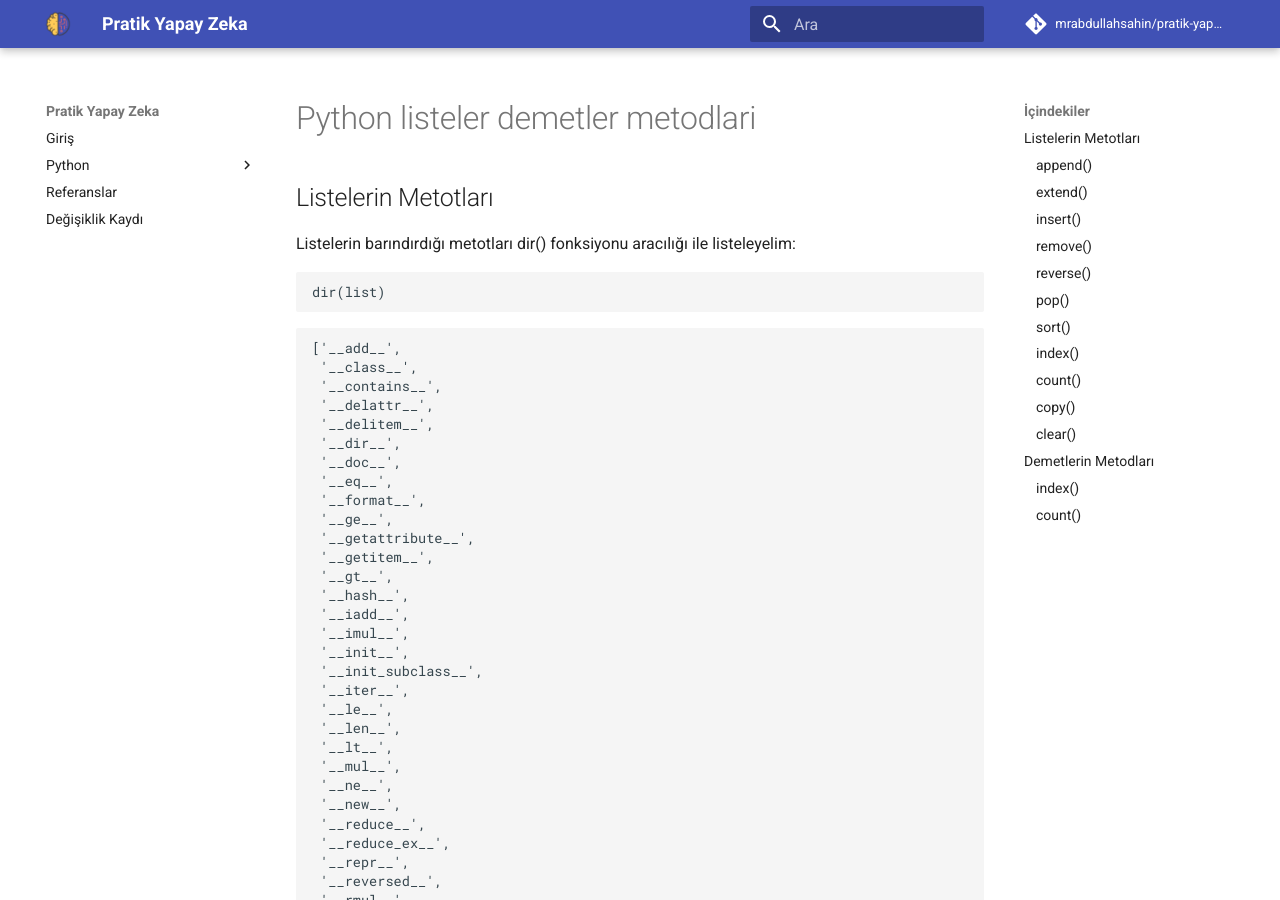
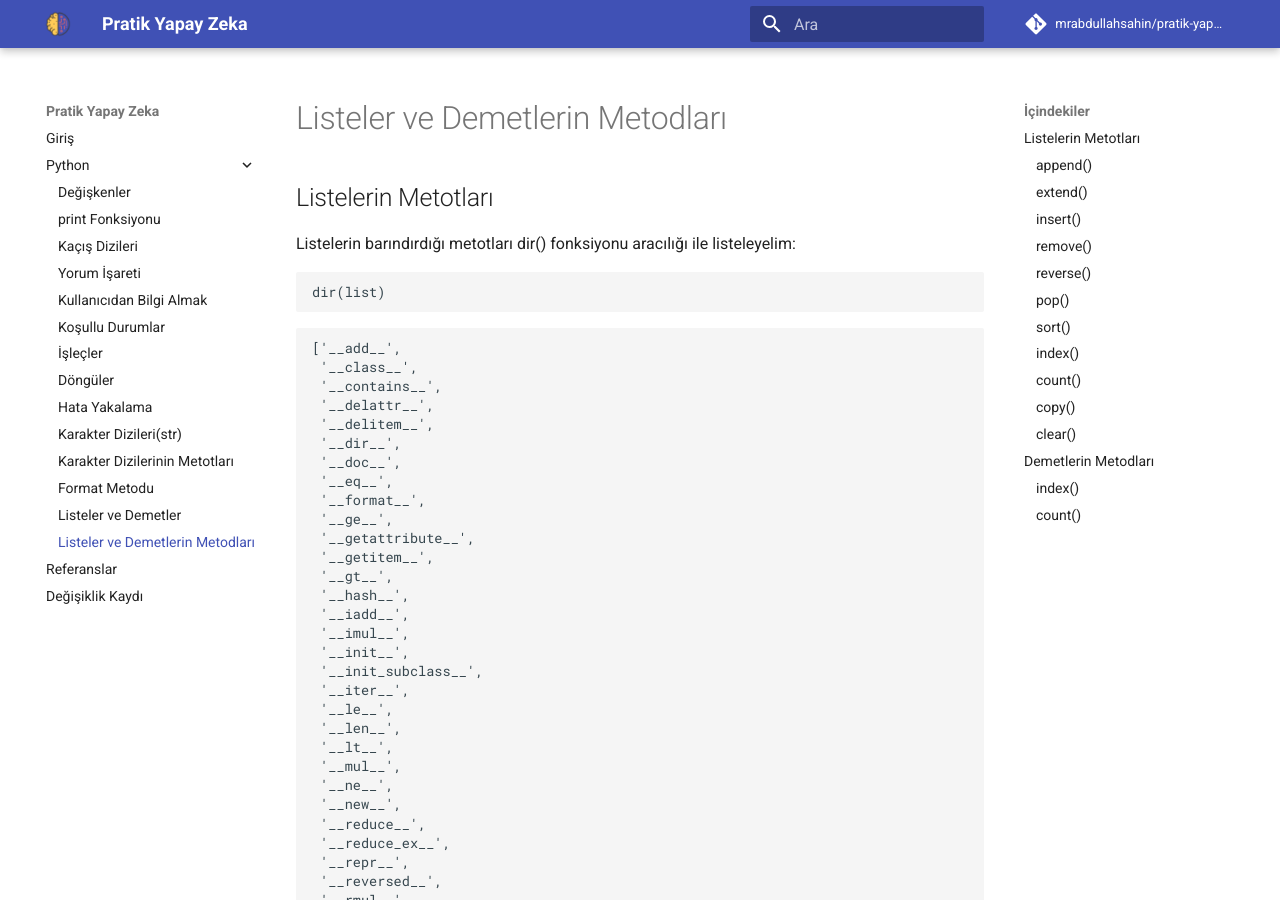
Before and after one commit to mrabdullahsahin/pratik-yapay-zeka, an MkDocs documentation site: the page built from docs/python/python_listeler_demetler_metodlari.md, in a window 1280 px wide and 900 px high. Built offline with MkDocs 1.6.1 and Material for MkDocs 9.7.7, drawn with Linux system fonts in a browser that asks for light colours; comment, search, counter and statistics services are not loaded.

Commit message:
Update nav on mkdocs.yml

```diff
--- a/mkdocs.yml
+++ b/mkdocs.yml
@@ -41,6 +41,7 @@ nav:
     - Karakter Dizilerinin Metotları: python/python_karakter_dizilerinin_metotlari.md
     - Format Metodu: python/python_format_metodu.md
     - Listeler ve Demetler: python/python_listeler_demetler.md
+    - Listeler ve Demetlerin Metodları: python/python_listeler_demetler_metodlari.md
   - Referanslar: referanslar.md
   - Değişiklik Kaydı: changelog.md
 
```
